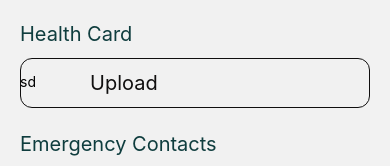
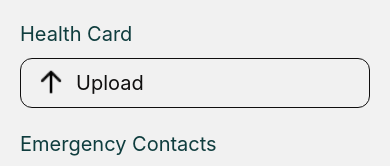
Before and after one commit to mednow-app/mednow, a React Native app: screen /Patient in a window 390 px wide. Shown: the part 537-703 px from the top of the page. Built offline with nearby package versions, Linux system fonts and the light colour scheme.

Commit message:
done page

```diff
--- a/components/PropertyInput.js
+++ b/components/PropertyInput.js
@@ -5,8 +5,16 @@ export const PropertyInput = ({title, placeholder, upload=false}) => {
     return (
         <>
             <Text style={styles.title}>{title}</Text>
+
             <View style={{justifyContent: 'center'}}>
-                {upload ? <Text style={{position: 'absolute'}}>sd</Text> : <></>}
+                {upload ?
+                <View style={{position: 'absolute', left: 16}}>
+                    <Image
+                        source={require("../assets/img/arrow.png")}
+                        style={{height: 30, width: 30}}
+                    />
+                </View> :
+                <></>}
                 <TextInput
                     style={upload ? styles.uploadInput : styles.input}
                     editable={!(upload) ? true : false}
@@ -38,7 +46,7 @@ const styles = StyleSheet.create({
     uploadInput: {
         height: 50,
         fontSize: 20,
-        paddingLeft: 69,
+        paddingLeft: 55,
         borderColor: COLORS.black,
         borderWidth: 1,
         borderRadius: 12,
```
Also changed, not shown: assets/img/arrow.png (added).
